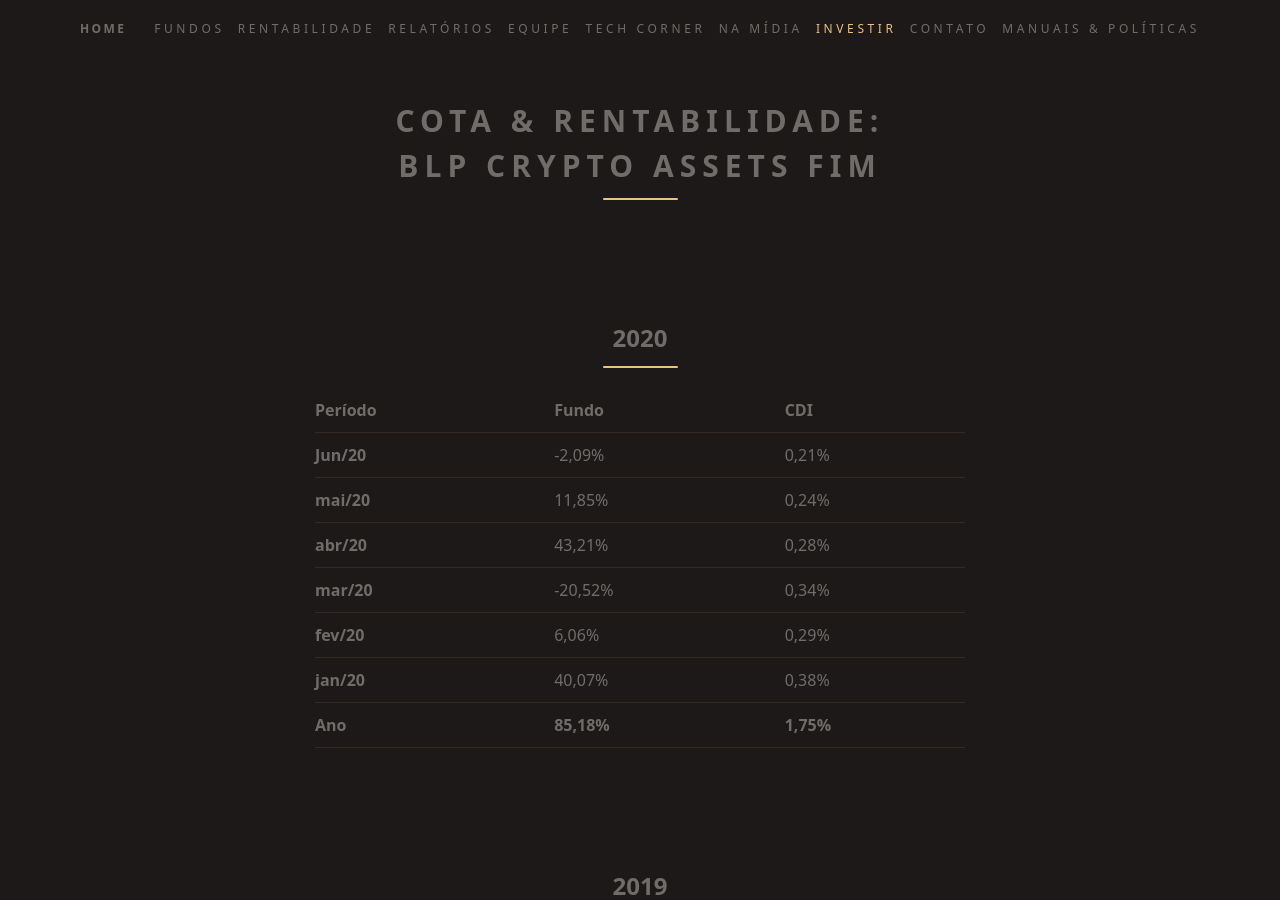
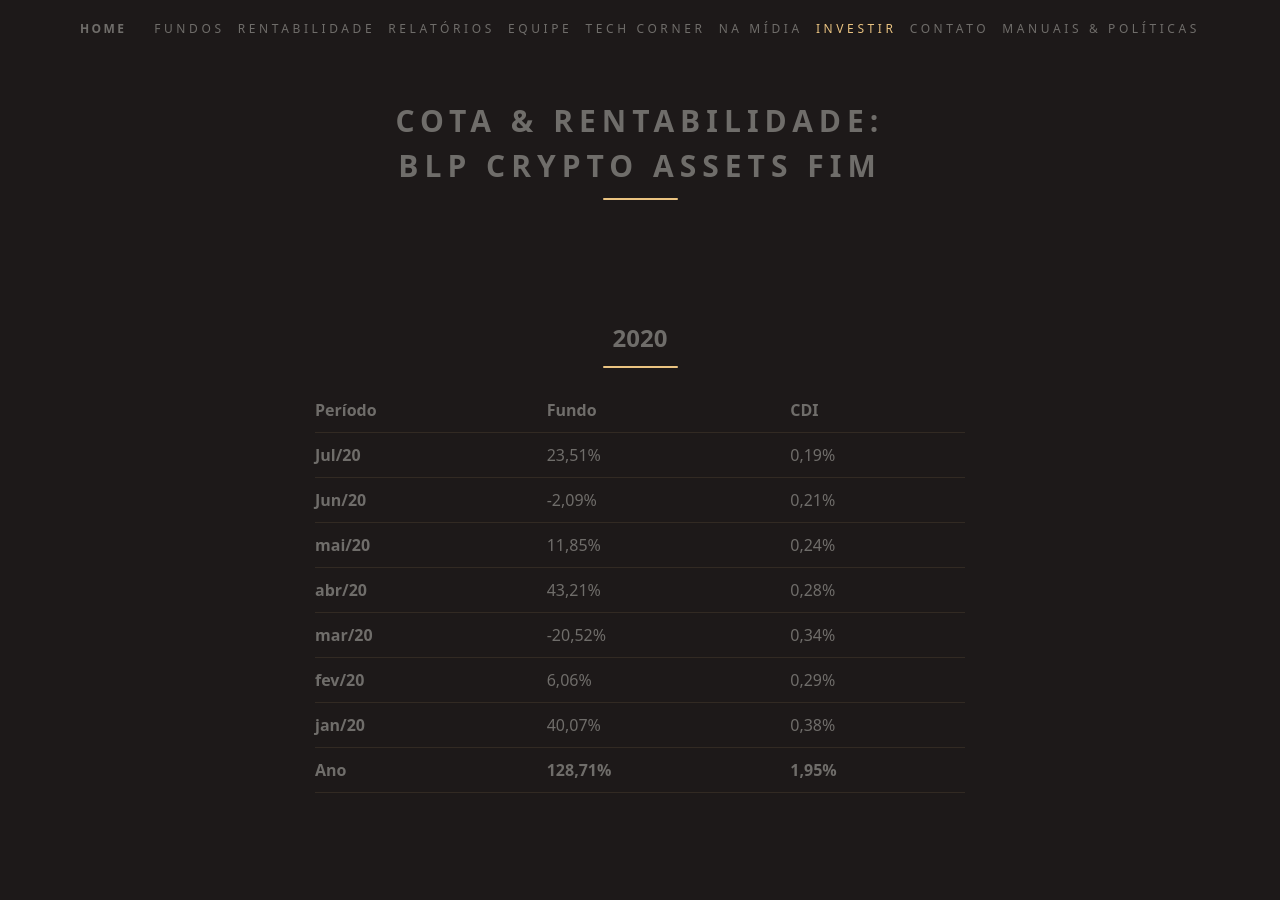
Before and after one commit to ateliedetemas/blpcrypto, a Jekyll site: the page built from _pages/rentabilidade/assets-fim.md, in a window 1280 px wide and 900 px high. Built offline with Jekyll 4.4.1, drawn with Linux system fonts in a browser that asks for light colours.

Commit message:
Update assets-fim.md

```diff
--- a/_pages/rentabilidade/assets-fim.md
+++ b/_pages/rentabilidade/assets-fim.md
@@ -8,13 +8,14 @@ permalink: "/rentabilidade/assets-fim/"
 
 Período | Fundo | CDI
 ---|---|---
+**Jul/20** | 23,51% | 0,19%
 **Jun/20** | -2,09% | 0,21%
 **mai/20** | 11,85% | 0,24%
 **abr/20** | 43,21% | 0,28%
 **mar/20** | -20,52% | 0,34%
 **fev/20** | 6,06% | 0,29%
 **jan/20** | 40,07% | 0,38%
-**Ano**  | **85,18%** | **1,75%**
+**Ano**  | **128,71%** | **1,95%**
 
 ## 2019
 
```
